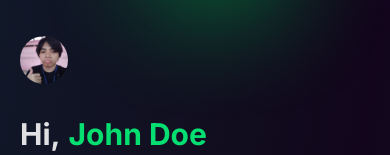
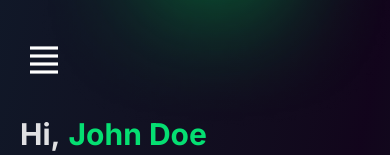
Before and after one commit to tcker/sarisend, a React (Vite) app in the folder frontend/: page /merchant in a window 390 px wide. Shown: the top 155 px of the page. Built offline with nearby package versions, Linux system fonts and the light colour scheme; no server answers.

Commit message:
chore: change profile button into hamburgerMenu Button

```diff
--- a/frontend/src/pages/merchant.jsx
+++ b/frontend/src/pages/merchant.jsx
@@ -2,7 +2,8 @@ import React, { useState, useEffect } from 'react'
 import { Line } from 'react-chartjs-2'
 import UserProfile from '../components/icon'
 import Sidebar from '../components/Sidebar'
-import user from '../assets/userPfp.jpg'
+// import user from '../assets/userPfp.jpg'
+import menu from '../assets/Menu Button.png'
 import Ellipsis from '../assets/Ellipse.png'
 import Ads from '../components/ads'
 import Token from '../components/token'
@@ -180,7 +181,7 @@ export default function Merchant() {
 
             <header className="relative flex items-center justify-between mb-8 pt-4">
               <div onClick={() => setIsSidebarOpen(true)} className="cursor-pointer">
-                <UserProfile profileImage={user} />
+                <UserProfile profileImage={menu} />
               </div>
             </header>
       <div className="max-w-6xl mx-auto space-y-6">
@@ -291,7 +292,7 @@ export default function Merchant() {
       onClose={() => setIsSidebarOpen(false)}
       walletAddress={walletAddress}
       disconnectWallet={() => console.log('Disconnecting wallet...')}
-      profileImage={user}
+      profileImage={menu}
       isMerchant={true} // Important: Set to true for merchant mode
     />
     </main>
```
